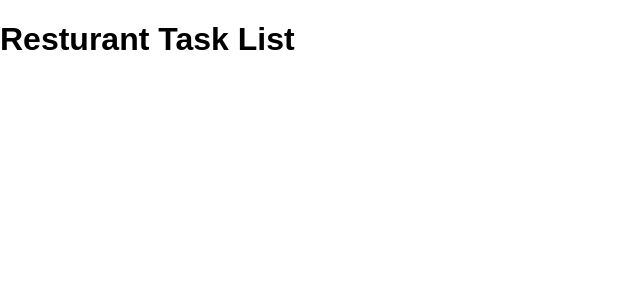
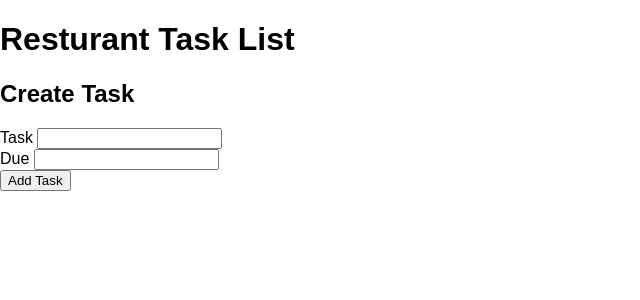
Before and after one commit to jengler22/-weekend-sql-to-do-react, a React (Create React App) app: page / in a window 1280 px wide. Shown: the top 300 px of the page, without its empty margins (0-640 px from the left). Built offline with nearby package versions, Linux system fonts and the light colour scheme.

Commit message:
created input fields for creating task

```diff
--- a/src/components/App/App.jsx
+++ b/src/components/App/App.jsx
@@ -5,6 +5,17 @@ function App () {
   return (
     <div className="App">
     <Header />
+    <main>
+      <form>
+      {/* // onSubmit={createTask} */}
+            <h2>Create Task</h2>
+            Task <input type="Text"/>
+            <br />
+            Due <input type="Text"/>
+            <br />
+            <button>Add Task</button>
+        </form>
+        </main>
     </div>
   );
 
```
Also changed, not shown: src/components/TaskForm/TaskForm.jsx (added, +20 -0 lines).
